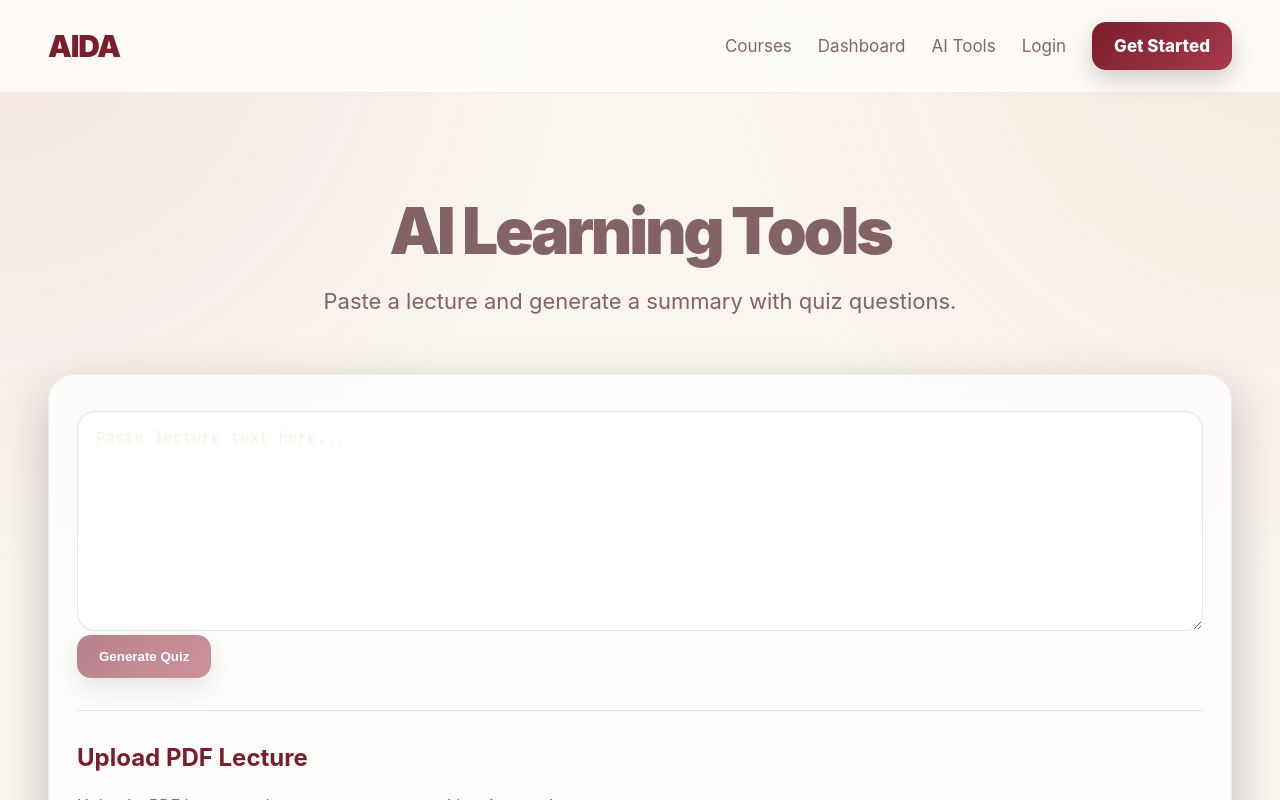
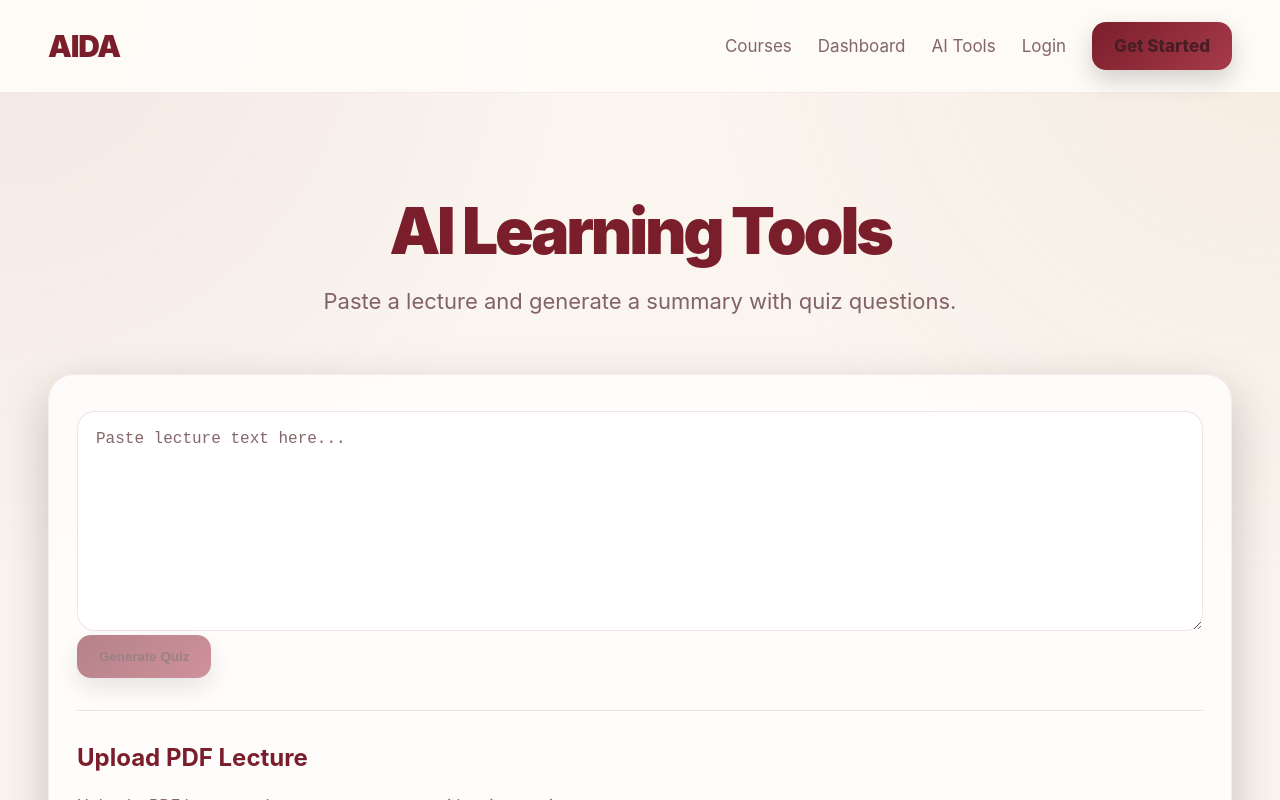
Before and after one commit to Jahon27/ai-course-generator, a React app in the folder frontend/: page /ai-tools in a window 1280 px wide. Shown: the top 800 px of the page. Built offline with nearby package versions, Linux system fonts and the light colour scheme; the HTML template or start-up script is replaced by a standard one.

Commit message:
AI Tools css update

```diff
--- a/frontend/src/App.css
+++ b/frontend/src/App.css
@@ -92,7 +92,7 @@ button {
     #a63a4a
   );
 
-  color: white;
+  color: var(--text);
   padding: 14px 22px;
   border-radius: 14px;
   font-weight: 800;
@@ -633,3 +633,24 @@ textarea::placeholder {
   border: 1px solid rgba(239,68,68,0.45);
   color: #7f1d1d;
 }
+
+.page-title,
+.hero-title {
+  color: var(--burgundy);
+}
+
+.page-subtitle,
+.hero-subtitle,
+.hero-description {
+  color: var(--muted);
+}
+
+.ai-textarea::placeholder {
+  color: var(--muted);
+}
+
+.ai-textarea {
+  background: rgba(255,255,255,0.85);
+  color: var(--text);
+  border: 1px solid var(--border);
+}
```
